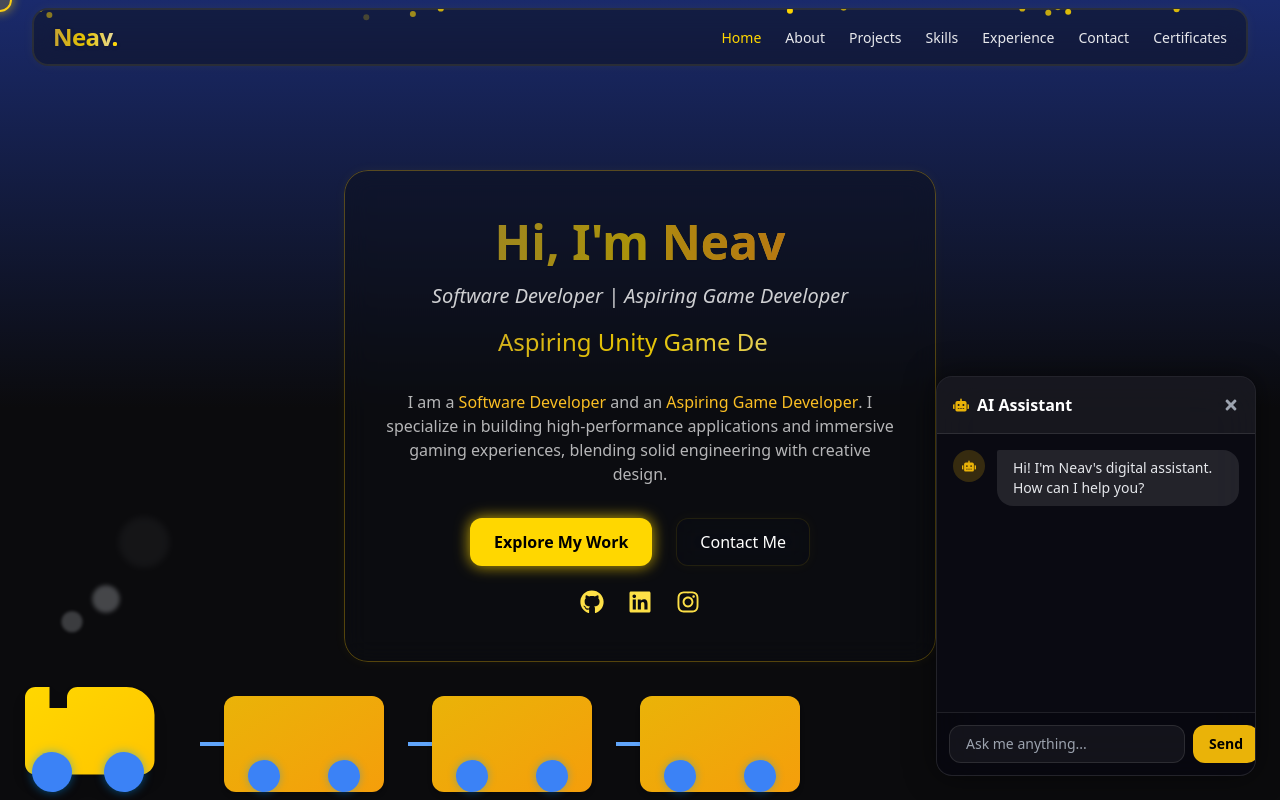
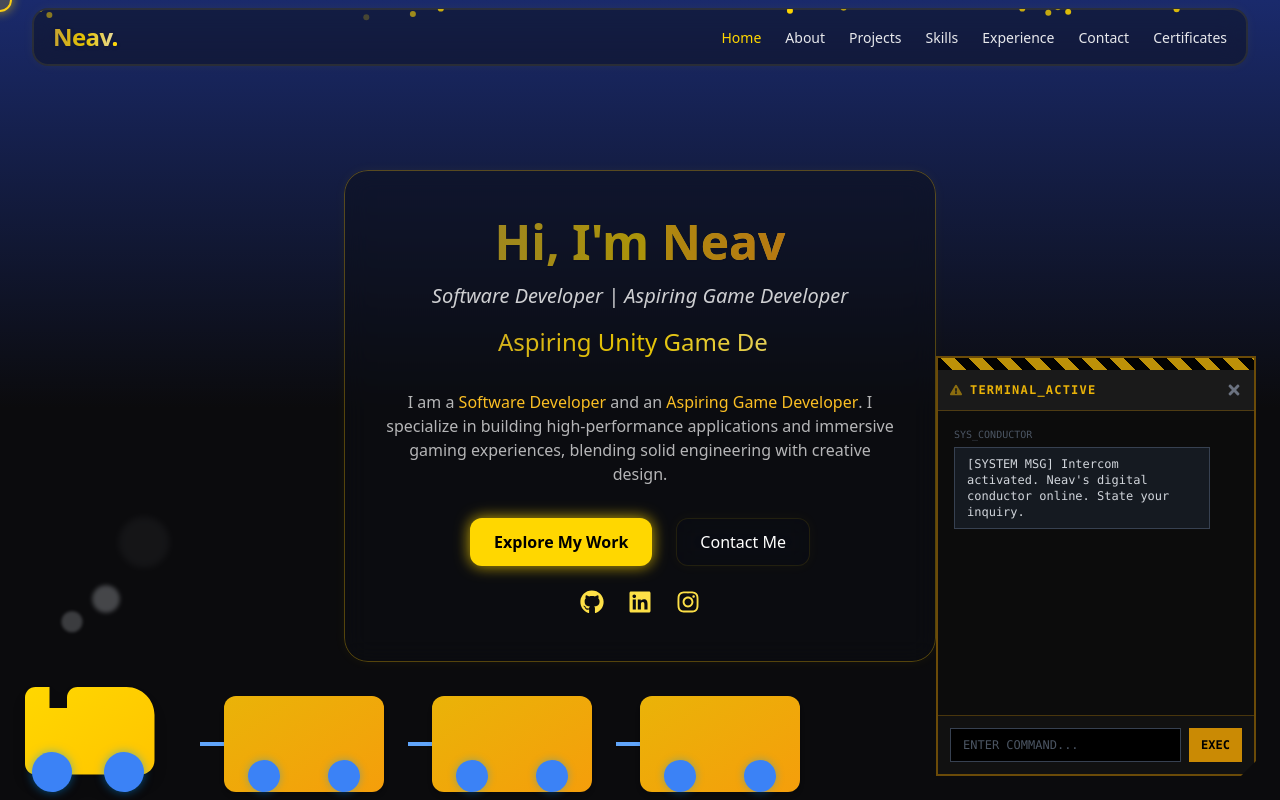
Before and after one commit to neavpanjwani99/Portfolio, a React (Vite) app in the folder premium-portfolio/: page / in a window 1280 px wide. Both pictures are taken after a click on the button 1228 px from the left and 748 px from the top of the page. Shown: the top 800 px of the page. Built offline with nearby package versions, Linux system fonts and the light colour scheme.

Commit message:
style: complete redesign to industrial train terminal theme

```diff
--- a/premium-portfolio/src/components/AIChatbot.jsx
+++ b/premium-portfolio/src/components/AIChatbot.jsx
@@ -1,11 +1,11 @@
 import React, { useState, useRef, useEffect } from 'react';
 import { motion, AnimatePresence } from 'framer-motion';
-import { FaRobot, FaTimes, FaUser } from 'react-icons/fa';
+import { FaTerminal, FaTimes, FaExclamationTriangle } from 'react-icons/fa';
 
 export default function AIChatbot() {
   const [isOpen, setIsOpen] = useState(false);
   const [messages, setMessages] = useState([
-    { role: 'assistant', content: "Hi! I'm Neav's digital assistant. How can I help you?" }
+    { role: 'assistant', content: "[SYSTEM MSG] Intercom activated. Neav's digital conductor online. State your inquiry." }
   ]);
   const [input, setInput] = useState('');
   const messagesEndRef = useRef(null);
@@ -28,11 +28,11 @@ export default function AIChatbot() {
     setMessages(newMessages);
     setInput('');
 
-    // Dummy response simulation (Replace with actual API call later)
+    // Dummy response simulation (Disaster themed)
     setTimeout(() => {
       setMessages((prev) => [
         ...prev,
-        { role: 'assistant', content: "I'm currently just a UI placeholder! My brain will be connected soon." }
+        { role: 'assistant', content: "[ERR 404] Neural link severed. Manual AI override required soon. Awaiting connection..." }
       ]);
     }, 1000);
   };
@@ -42,26 +42,37 @@ export default function AIChatbot() {
       <AnimatePresence>
         {isOpen ? (
           <motion.div
-            initial={{ opacity: 0, y: 20, scale: 0.95 }}
-            animate={{ opacity: 1, y: 0, scale: 1 }}
-            exit={{ opacity: 0, y: 20, scale: 0.95 }}
-            className="w-80 h-[400px] bg-[#0a0a14]/80 backdrop-blur-xl rounded-2xl shadow-[0_0_30px_rgba(0,0,0,0.5)] flex flex-col overflow-hidden border border-white/10"
+            initial={{ opacity: 0, y: 20, scale: 0.95, rotate: -2 }}
+            animate={{ opacity: 1, y: 0, scale: 1, rotate: 0 }}
+            exit={{ opacity: 0, y: 20, scale: 0.95, rotate: 2 }}
+            className="w-80 h-[420px] bg-[#0c0c0c] border-[2px] border-yellow-600/50 shadow-2xl flex flex-col relative"
+            style={{ clipPath: 'polygon(0 0, 100% 0, 100% calc(100% - 15px), calc(100% - 15px) 100%, 0 100%)' }}
           >
-            <div className="bg-white/5 p-4 flex justify-between items-center border-b border-white/10">
-              <span className="font-bold text-white flex items-center gap-2">
-                <FaRobot className="text-yellow-500" /> AI Assistant
+            {/* Caution Strip Header */}
+            <div
+              className="h-3 w-full bg-yellow-500 opacity-80"
+              style={{ backgroundImage: 'repeating-linear-gradient(45deg, #000 0, #000 10px, #eab308 10px, #eab308 20px)' }}
+            />
+
+            {/* Header Bar */}
+            <div className="bg-[#1a1a1a] p-3 flex justify-between items-center border-b border-yellow-600/30">
+              <span className="font-mono font-bold text-yellow-500 flex items-center gap-2 text-xs tracking-widest uppercase">
+                <FaExclamationTriangle className="text-yellow-500 animate-pulse" />
+                Terminal_Active
               </span>
-              <button onClick={() => setIsOpen(false)} className="text-gray-400 hover:text-white transition">
+              <button onClick={() => setIsOpen(false)} className="text-gray-500 hover:text-red-500 transition">
                 <FaTimes />
               </button>
             </div>
-            <div className="flex-1 p-4 overflow-y-auto space-y-4">
+
+            {/* Chat Area */}
+            <div className="flex-1 p-4 overflow-y-auto space-y-4 font-mono text-xs custom-scrollbar">
               {messages.map((msg, idx) => (
-                <div key={idx} className={`flex items-start gap-3 ${msg.role === 'user' ? 'flex-row-reverse' : ''}`}>
-                  <div className={`w-8 h-8 rounded-full flex items-center justify-center shrink-0 ${msg.role === 'user' ? 'bg-white/20' : 'bg-yellow-500/20'}`}>
-                    {msg.role === 'user' ? <FaUser className="text-white text-sm" /> : <FaRobot className="text-yellow-500 text-sm" />}
-                  </div>
-                  <div className={`px-4 py-2 text-sm text-gray-200 ${msg.role === 'user' ? 'bg-yellow-500/20 rounded-2xl rounded-tr-sm' : 'bg-white/10 rounded-2xl rounded-tl-sm'}`}>
+                <div key={idx} className={`flex flex-col gap-1 ${msg.role === 'user' ? 'items-end' : 'items-start'}`}>
+                  <span className="text-gray-600 text-[10px]">
+                    {msg.role === 'user' ? 'GUEST_USER' : 'SYS_CONDUCTOR'}
+                  </span>
+                  <div className={`px-3 py-2 border ${msg.role === 'user' ? 'bg-yellow-500/10 border-yellow-500/30 text-yellow-200' : 'bg-gray-800/50 border-gray-700 text-gray-300'} max-w-[90%]`}>
                     {msg.content}
                   </div>
                 </div>
@@ -70,29 +81,35 @@ export default function AIChatbot() {
             </div>
 
             {/* Input Area */}
-            <form onSubmit={handleSend} className="p-3 border-t border-white/10 bg-black/20">
+            <form onSubmit={handleSend} className="p-3 border-t border-yellow-600/30 bg-[#111]">
               <div className="flex gap-2">
                 <input
                   type="text"
                   value={input}
                   onChange={(e) => setInput(e.target.value)}
-                  placeholder="Ask me anything..."
-                  className="flex-1 bg-white/5 border border-white/10 rounded-xl px-4 py-2 text-sm text-white focus:outline-none focus:border-yellow-500/50"
+                  placeholder="ENTER COMMAND..."
+                  className="flex-1 bg-black border border-gray-700 px-3 py-2 text-xs text-yellow-500 font-mono focus:outline-none focus:border-yellow-600 placeholder-gray-600"
                 />
-                <button type="submit" className="bg-yellow-500 hover:bg-yellow-400 text-black px-4 py-2 rounded-xl text-sm font-bold transition disabled:opacity-50">
-                  Send
+                <button type="submit" className="bg-yellow-600 hover:bg-yellow-500 text-black px-3 py-2 text-xs font-bold font-mono transition disabled:opacity-50">
+                  EXEC
                 </button>
               </div>
             </form>
           </motion.div>
         ) : (
           <motion.button
-            whileHover={{ scale: 1.05 }}
+            whileHover={{ scale: 1.05, rotate: 5 }}
             whileTap={{ scale: 0.95 }}
             onClick={() => setIsOpen(true)}
-            className="w-14 h-14 bg-[#141428] rounded-full shadow-[0_0_20px_rgba(255,215,0,0.15)] flex items-center justify-center border border-yellow-500/30 hover:border-yellow-500/60 hover:shadow-[0_0_25px_rgba(255,215,0,0.3)] transition-all"
+            className="relative w-16 h-16 bg-[#111] flex items-center justify-center border-[2px] border-yellow-600/50 hover:border-yellow-400 hover:bg-[#1a1a1a] transition-all group"
+            style={{ clipPath: 'polygon(15px 0, 100% 0, 100% calc(100% - 15px), calc(100% - 15px) 100%, 0 100%, 0 15px)' }}
           >
-            <FaRobot className="text-2xl text-yellow-500" />
+            {/* Caution stripes at the bottom of the button */}
+            <div
+              className="absolute bottom-0 left-0 w-full h-2 bg-yellow-500 opacity-30 group-hover:opacity-80 transition-opacity"
+              style={{ backgroundImage: 'repeating-linear-gradient(45deg, #000 0, #000 5px, #eab308 5px, #eab308 10px)' }}
+            />
+            <FaTerminal className="text-2xl text-yellow-600/80 group-hover:text-yellow-400 group-hover:animate-pulse transition-colors" />
           </motion.button>
         )}
       </AnimatePresence>
```
